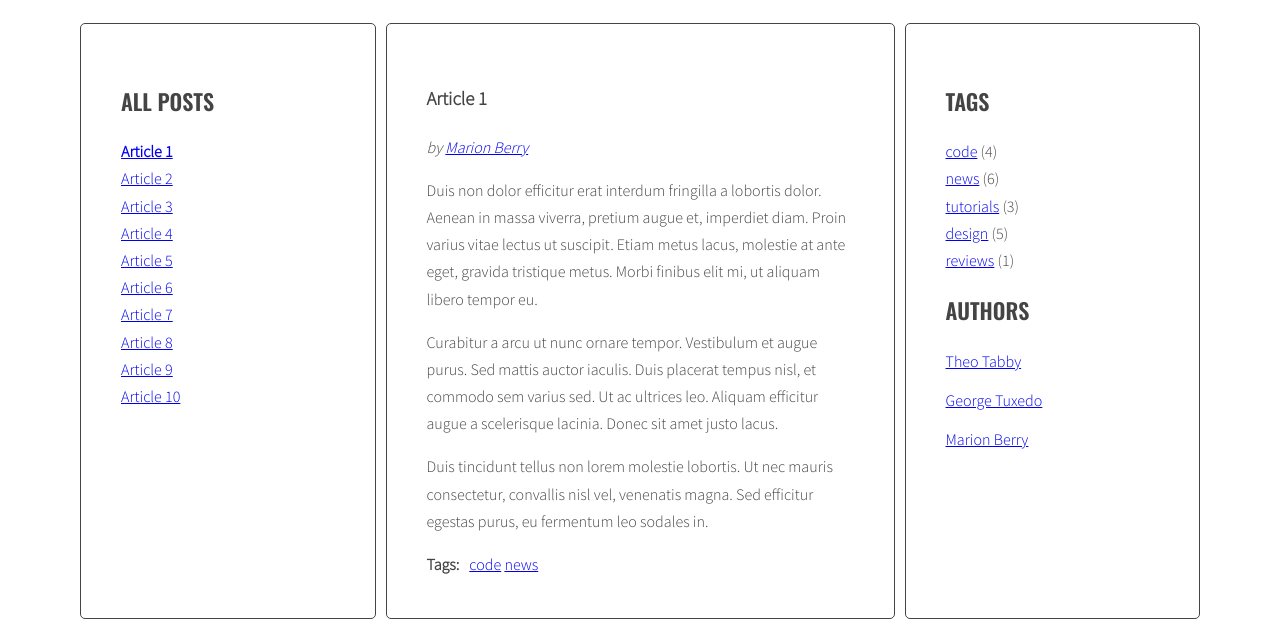
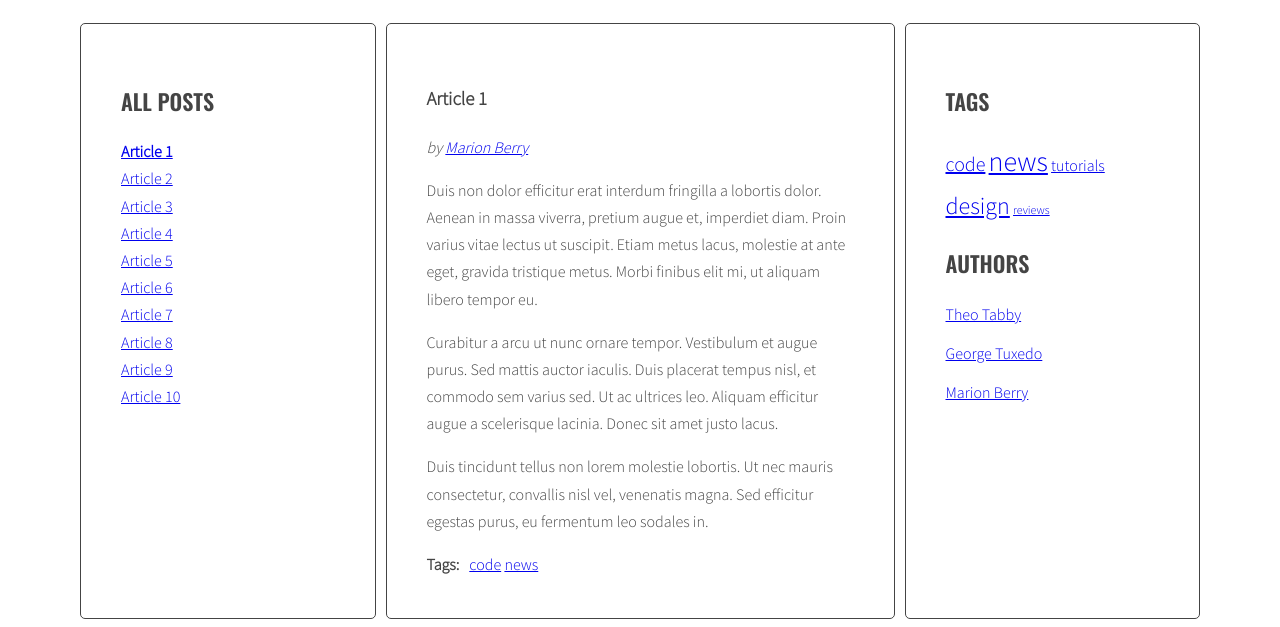
Before and after one commit to DanielTheEntomologist/kodilla_blog1, a website: page index.html in a window 1280 px wide. Shown: the part 220-847 px from the top of the page. Drawn offline with nearby package versions, Linux system fonts and the light colour scheme.

Commit message:
Style tag cloud

```diff
--- a/index.html
+++ b/index.html
@@ -417,7 +417,7 @@
           </section>
           <aside class="sidebar">
             <h2 class="section-title">Tags</h2>
-            <ul class="list tags"></ul>
+            <ul class="list tags list-horizontal"></ul>
             <h2 class="section-title">Authors</h2>
             <ul class="list authors">
               <li>
--- a/js/script.js
+++ b/js/script.js
@@ -164,7 +164,7 @@
     for (let tag in allTagsCounter) {
       const tagCount = allTagsCounter[tag];
       const tagClass = calculateTagClass(tagCount, tagsParams);
-      const tagLinkHTML = `<li><a href="#tag-${tag}" class="${tagClass}">${tag}</a> <span>(${tagCount})</span></li>`;
+      const tagLinkHTML = `<li><a href="#tag-${tag}" class="${tagClass}">${tag}</a> </li>`;
       allTags.push(tagLinkHTML);
     }
 
--- a/sass/style.scss
+++ b/sass/style.scss
@@ -128,3 +128,23 @@ a.active {
     margin: 0 10px 0 0;
   }
 }
+
+.tag-size-1 {
+  font-size: 12px;
+}
+
+.tag-size-2 {
+  font-size: 16px;
+}
+
+.tag-size-3 {
+  font-size: 20px;
+}
+
+.tag-size-4 {
+  font-size: 24px;
+}
+
+.tag-size-5 {
+  font-size: 28px;
+}
```
Also changed, not shown: css/style.css, 1 other file.
